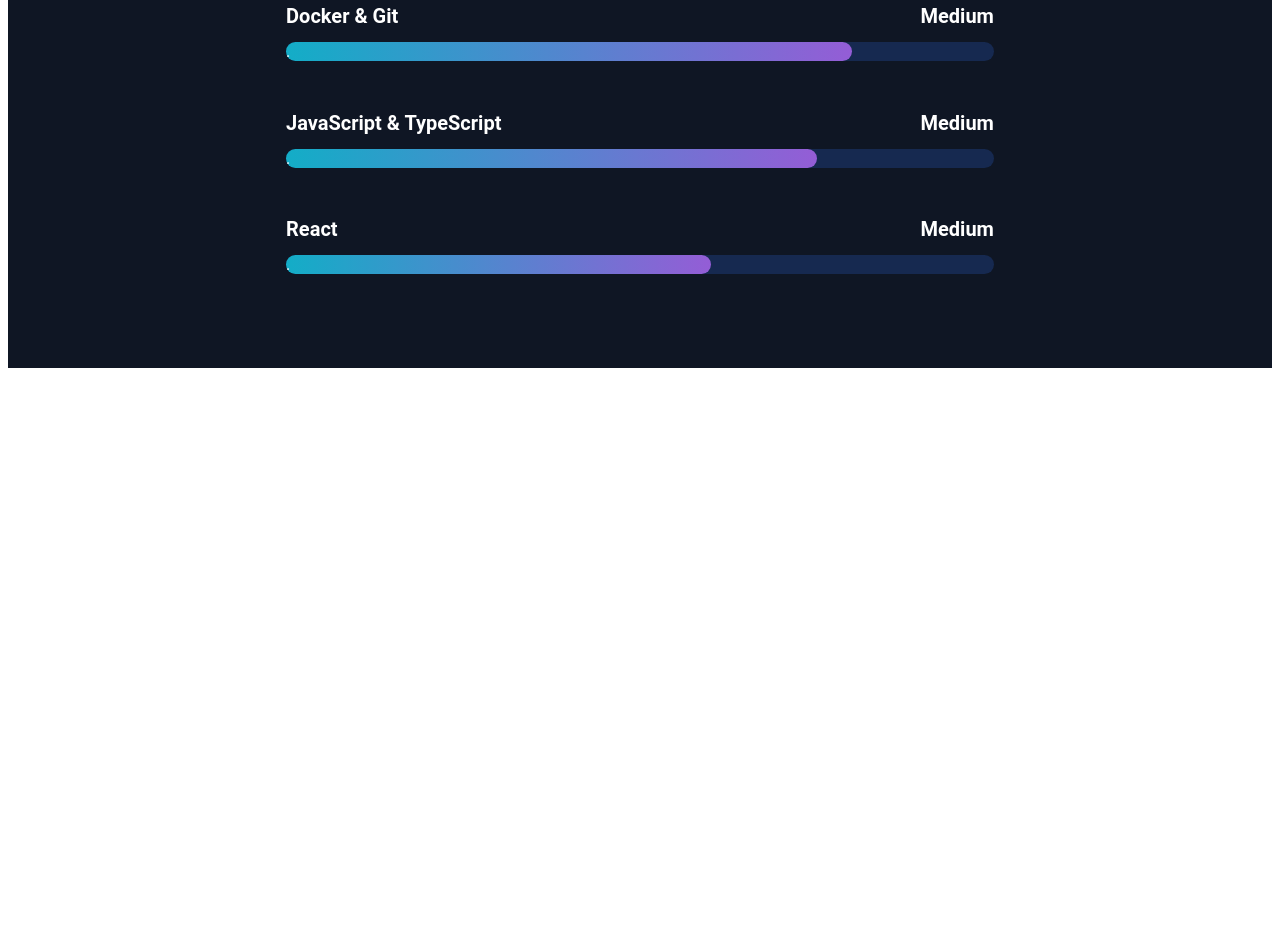
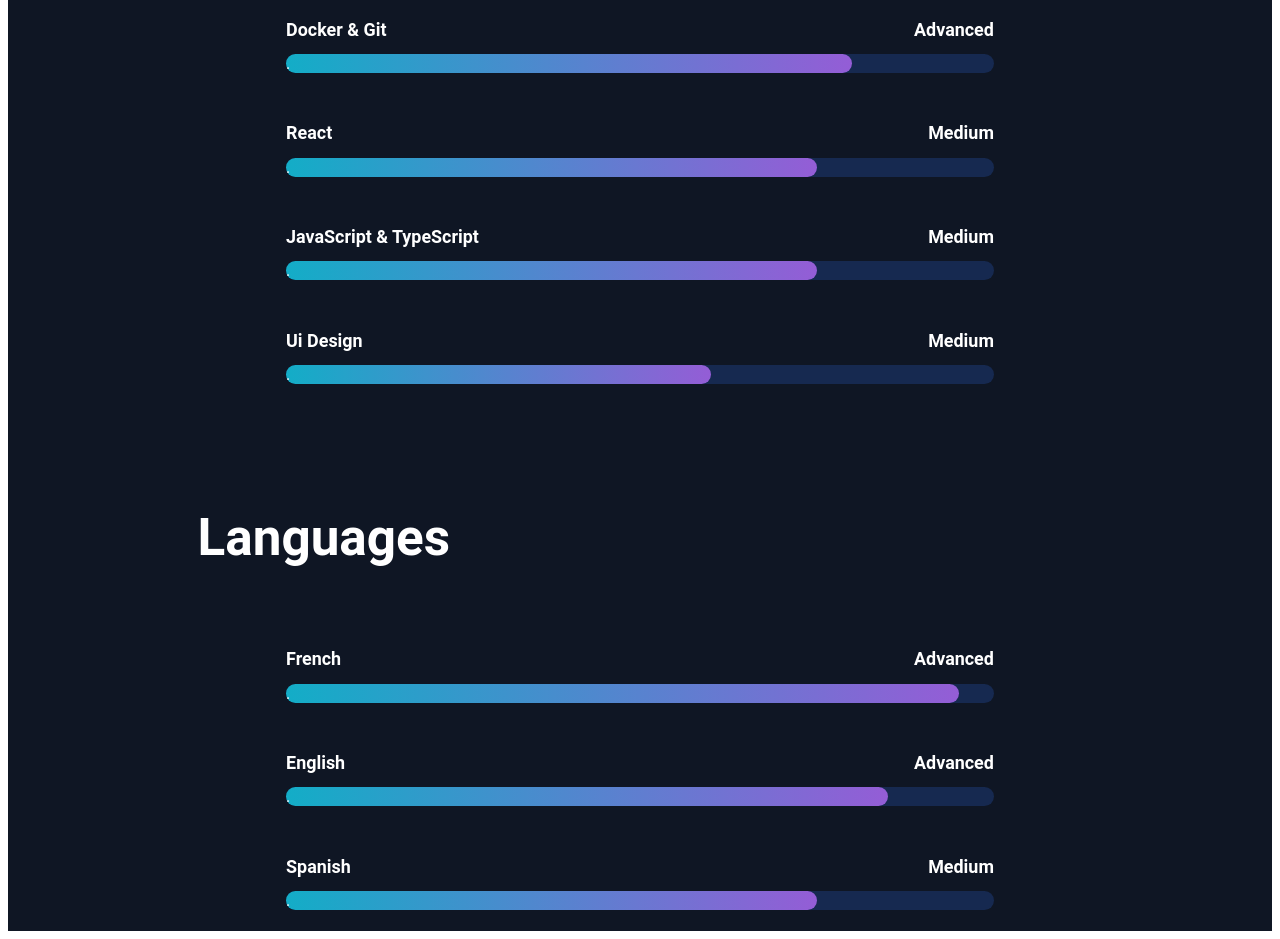
Before and after one commit to Ryad-code/Web_app_v2, a React (Vite) app in the folder front/app/: page / in a window 1280 px wide. Shown: the part 2840-3779 px from the top of the page. Before the commit the page ends 3216 px from the top, so only its background shows below. Built offline with nearby package versions, Linux system fonts and the light colour scheme; a web font is replaced by a local one.

Commit message:
[FRONT]global_integration

```diff
--- a/front/app/src/App.tsx
+++ b/front/app/src/App.tsx
@@ -1,9 +1,11 @@
 import ProjectContainer from "./components/ProjectPage/ProjectContainer";
 import HomeContainer from "./components/HomePage/HomeContainer";
+import { LastContainerStyle } from "./styles/Container.style";
 import { MainContainerStyle, MainStyle } from "./styles/Container.style";
 import PresentationContainer from "./components/PresentationPage/PresentationContainer";
 import TechnoContainer from "./components/TechnoPage/TechnoContainer";
 import NavBar from "./components/NavBar";
+import LanguageContainer from "./components/LanguagePage/Language";
 
 function App() {
   return (
@@ -18,9 +20,12 @@
       <MainContainerStyle id="MainContainer2">
         <ProjectContainer />
       </MainContainerStyle>
-      <MainContainerStyle id="MainContainer3">
+      <LastContainerStyle id="MainContainer3">
         <TechnoContainer />
-      </MainContainerStyle>
+      </LastContainerStyle>
+      <LastContainerStyle id="MainContainer4">
+        <LanguageContainer />
+      </LastContainerStyle>
     </MainStyle>
   );
 }
--- /dev/null
+++ b/front/app/src/components/LanguagePage/Language.tsx
@@ -0,0 +1,31 @@
+import {
+  TechnoStyle,
+  SubTechnoStyle,
+  TechnoTitleStyle,
+} from "../../styles/TechnoStyle/Techno.style";
+import Bar from "../TechnoPage/Bar";
+
+let Subjects: string[] = ["French", "English", "Spanish"];
+
+export function SubLanguageContainer() {
+  return (
+    <SubTechnoStyle>
+      <Bar Sub={Subjects[0]} res={95} />
+      <Bar Sub={Subjects[1]} res={85} />
+      <Bar Sub={Subjects[2]} res={75} />
+    </SubTechnoStyle>
+  );
+}
+
+function LanguageContainer() {
+  return (
+    <TechnoStyle>
+      <TechnoTitleStyle>
+        <h1>Languages</h1>
+      </TechnoTitleStyle>
+      <SubLanguageContainer />
+    </TechnoStyle>
+  );
+}
+
+export default LanguageContainer;
--- a/front/app/src/components/TechnoPage/Bar.tsx
+++ b/front/app/src/components/TechnoPage/Bar.tsx
@@ -8,11 +8,16 @@
   return <SubBarStyle $value={res}>.</SubBarStyle>;
 }
 
-function SubTitle({ Sub }: { Sub: string }) {
+function Barlvl(res: number) {
+  if (res > 79) return "Advanced";
+  else return "Medium";
+}
+
+function SubTitle({ Sub, res }: { Sub: string; res: number }) {
   return (
     <SubTitleStyle>
       <div>{Sub}</div>
-      <div>Medium</div>
+      <div>{Barlvl(res)}</div>
     </SubTitleStyle>
   );
 }
@@ -20,7 +25,7 @@
 function Bar({ Sub, res }: { Sub: string; res: number }) {
   return (
     <>
-      <SubTitle Sub={Sub} />
+      <SubTitle res={res} Sub={Sub} />
       <BarStyle>
         <SubBar res={res} />
       </BarStyle>
--- a/front/app/src/components/TechnoPage/TechnoContainer.tsx
+++ b/front/app/src/components/TechnoPage/TechnoContainer.tsx
@@ -9,19 +9,20 @@
   "C & C++",
   "HTML & CSS",
   "Docker & Git",
+  "React",
   "JavaScript & TypeScript",
-  "React",
   "Ui Design",
 ];
 
-function SubTechnoContainer() {
+export function SubTechnoContainer() {
   return (
     <SubTechnoStyle>
       <Bar Sub={Subjects[0]} res={95} />
       <Bar Sub={Subjects[1]} res={80} />
       <Bar Sub={Subjects[2]} res={80} />
       <Bar Sub={Subjects[3]} res={75} />
-      <Bar Sub={Subjects[4]} res={60} />
+      <Bar Sub={Subjects[4]} res={75} />
+      <Bar Sub={Subjects[5]} res={60} />
     </SubTechnoStyle>
   );
 }
@@ -30,7 +31,7 @@
   return (
     <TechnoStyle>
       <TechnoTitleStyle>
-        <h2>Technologies</h2>
+        <h1>Technologies</h1>
       </TechnoTitleStyle>
       <SubTechnoContainer />
     </TechnoStyle>
--- a/front/app/src/styles/Container.style.ts
+++ b/front/app/src/styles/Container.style.ts
@@ -24,6 +24,15 @@
   color: white;
 `;
 
+export const LastContainerStyle = styled.div`
+  width: 100%;
+  display: flex;
+  flex-direction: column;
+  align-items: center;
+  justify-content: center;
+  color: white;
+`;
+
 export const SubContainerStyle = styled.div`
   width: 70%;
   height: 100%;
--- a/front/app/src/styles/TechnoStyle/Techno.style.ts
+++ b/front/app/src/styles/TechnoStyle/Techno.style.ts
@@ -5,11 +5,10 @@
 
 export const TechnoStyle = styled.div`
   width: 70%;
-  height: 100vh;
+  //height: 100vh;
   display: flex;
   flex-direction: column;
   align-items: center;
-  //background-color: purple;
   margin-top: 4%;
 `;
 
@@ -20,7 +19,6 @@
   flex-direction: column;
   align-items: left;
   justify-content: top;
-  //background-color: blue;
 `;
 
 export const TechnoTitleStyle = styled.h1`
@@ -29,7 +27,6 @@
   font-weight: bolder;
   font-size: 2vw;
   color: white;
-  //background-color: red;
   margin-bottom: 2%;
 `;
 
@@ -39,7 +36,7 @@
   flex-direction: row;
   align-items: space-between;
   justify-content: space-between;
-  font-size: 2.5vh;
+  font-size: max(10px, 1.4vw);
   font-weight: bold;
   margin-top: 4%;
   margin-bottom: 2%;
```
